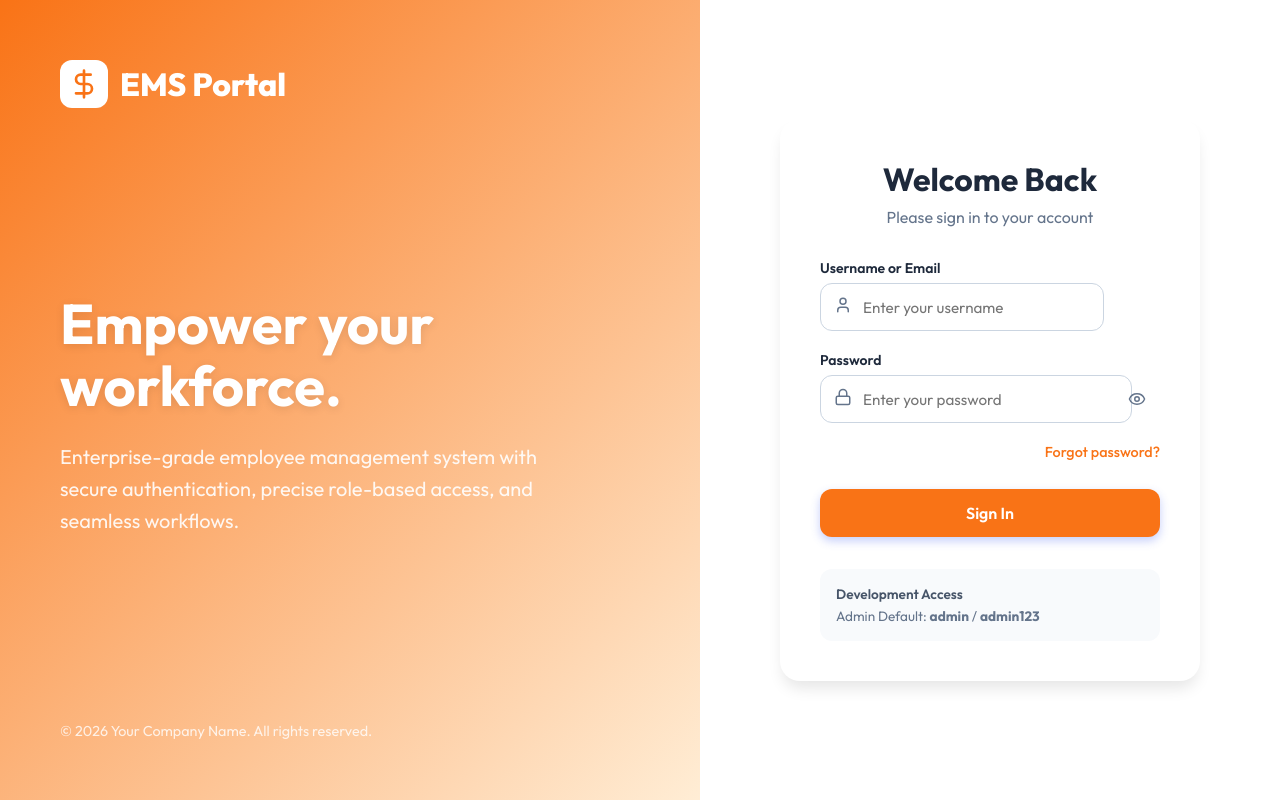
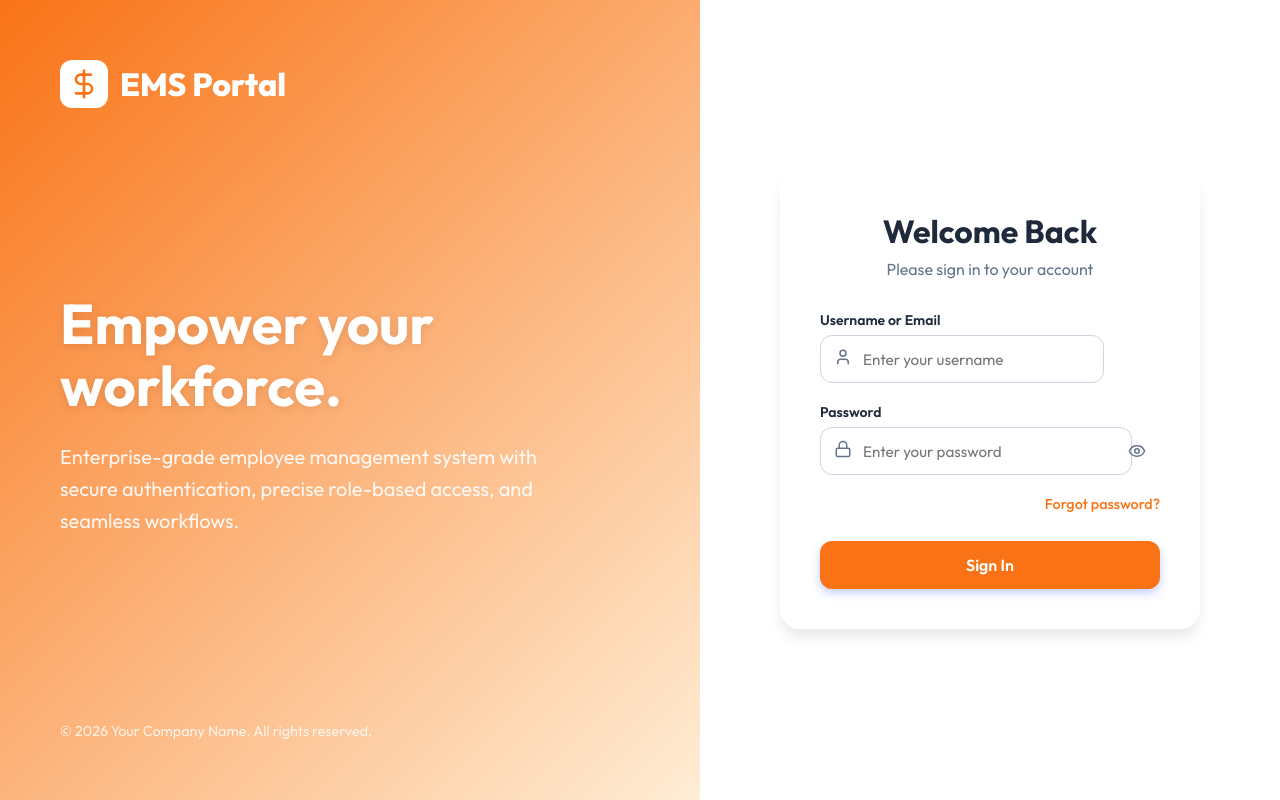
Before and after one commit to manoj23798/EMS-portal, a React app in the folder frontend/: page /login in a window 1280 px wide. Built offline with nearby package versions, Linux system fonts and the light colour scheme; the HTML template or start-up script is replaced by a standard one.

Commit message:
Remove development credentials notice from login page

```diff
--- a/frontend/src/pages/auth/LoginPage.jsx
+++ b/frontend/src/pages/auth/LoginPage.jsx
@@ -133,11 +133,7 @@ export default function LoginPage() {
                         </button>
                     </form>
 
-                    {/* Dev tip: can remove in prod */}
-                    <div style={{ marginTop: 32, padding: 16, background: '#f8fafc', borderRadius: 'var(--radius-md)', fontSize: '0.85rem', color: '#64748b' }}>
-                        <p style={{ margin: 0, fontWeight: 600, color: '#475569' }}>Development Access</p>
-                        <p style={{ margin: '4px 0 0 0' }}>Admin Default: <strong>admin</strong> / <strong>admin123</strong></p>
-                    </div>
+                    {/* Development credentials removed for production */}
 
                 </div>
             </div>
```
